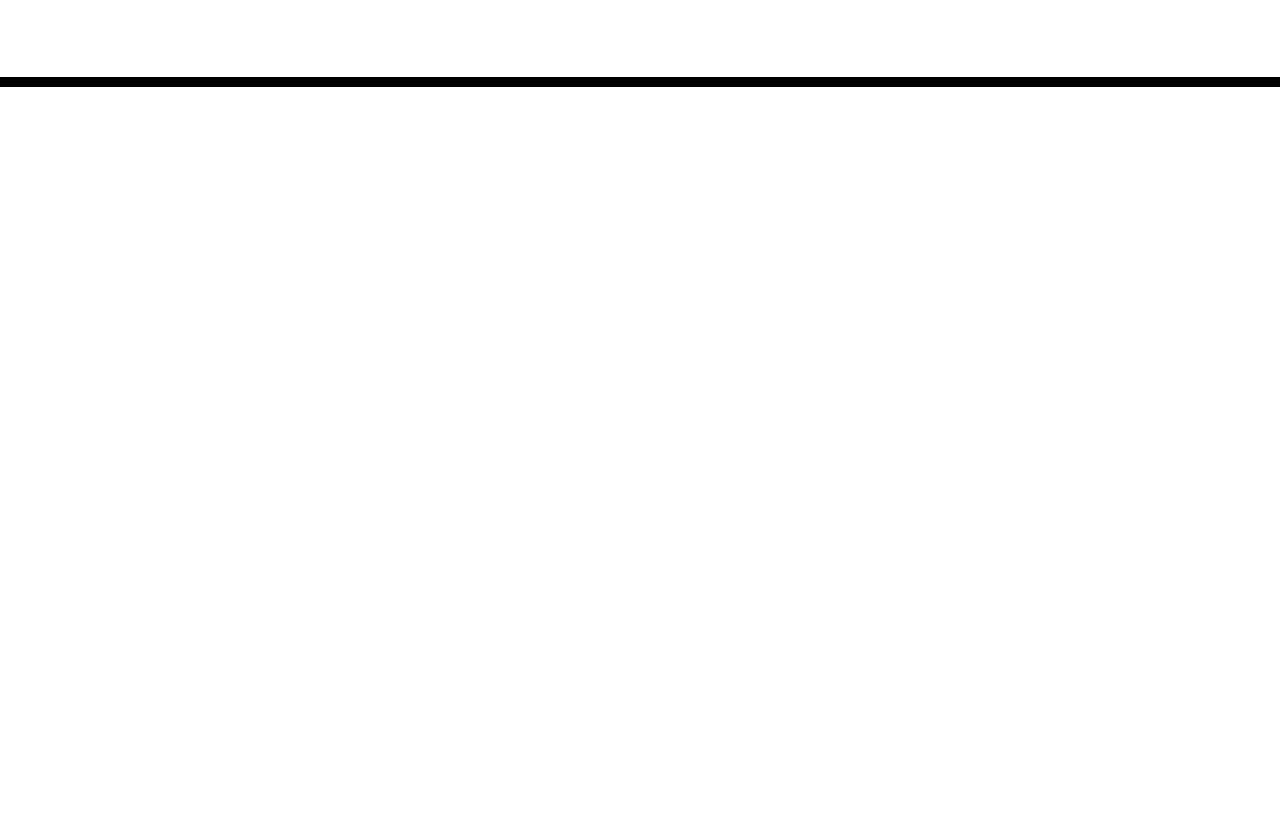
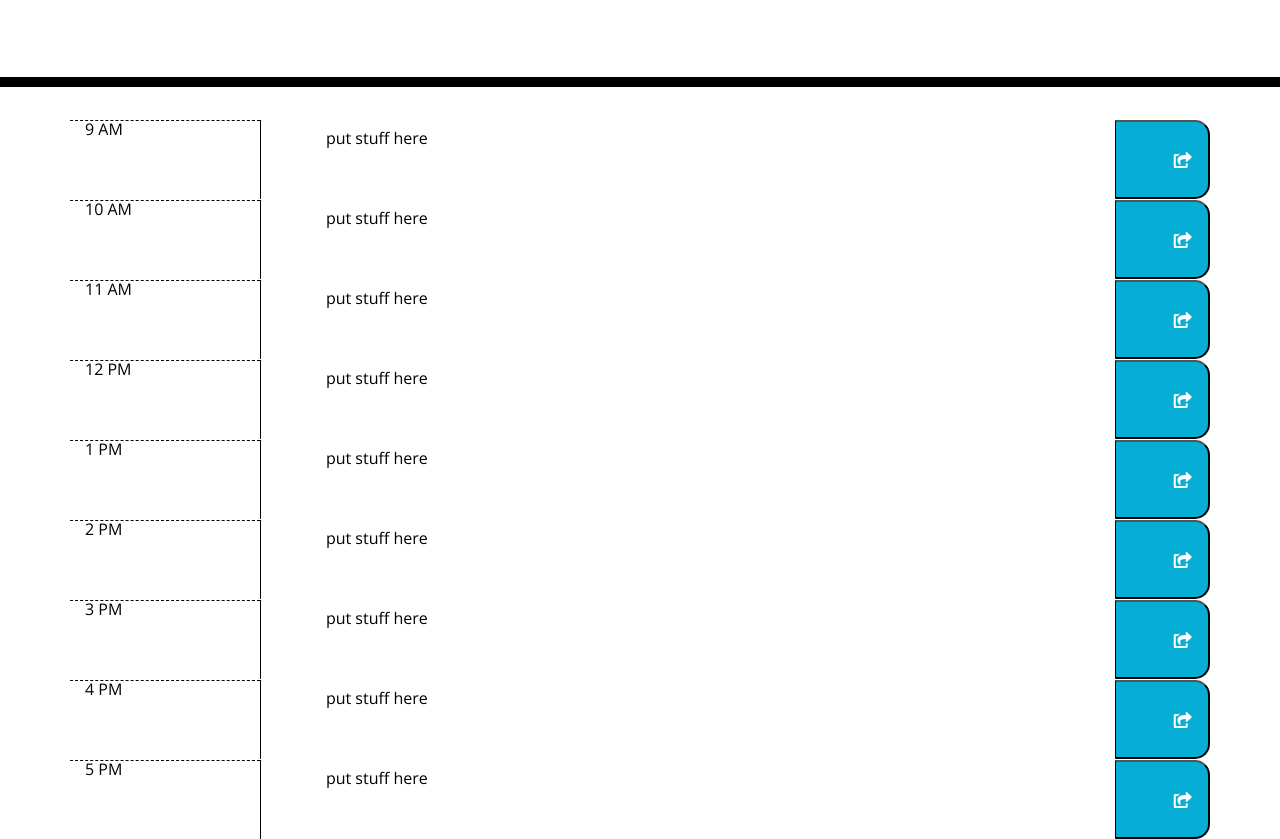
Before and after one commit to izztnkr/Daily-Planner, a plain HTML site: page index.html in a window 1280 px wide. Shown: the part 181-1020 px from the top of the page. Before the commit the page ends 800 px from the top, so only its background shows below. Drawn offline with nearby package versions, Linux system fonts and the light colour scheme.

Commit message:
blocks of hours made

```diff
--- a/index.html
+++ b/index.html
@@ -18,7 +18,7 @@
       href="https://fonts.googleapis.com/css?family=Open+Sans&display=swap"
       rel="stylesheet"
     />
-    <link rel="stylesheet" href="style.css" />
+    <link rel="stylesheet" href="./assets/style.css" />
     <title>Work Day Scheduler</title>
   </head>
 
@@ -30,9 +30,99 @@
     </header>
     <div class="container">
       <!-- Timeblocks go here -->
+      <div id="9" class="row hourblock">
+        <div class="col-md-2 hour">9 AM</div>
+        <textarea class="col-md-9 description">
+            put stuff here
+        </textarea>
+        <button type="button" class="col-md-1 saveBtn" id="save">
+          <i class="fas fa-share-square"></i>
+        </button>
+      </div>
+
+      <div id="10" class="row hourblock">
+        <div class="col-md-2 hour">10 AM</div>
+        <textarea class="col-md-9 description">
+            put stuff here
+        </textarea>
+        <button type="button" class="col-md-1 saveBtn" id="save">
+          <i class="fas fa-share-square"></i>
+        </button>
+      </div>
+
+      <div id="11" class="row hourblock">
+        <div class="col-md-2 hour">11 AM</div>
+        <textarea class="col-md-9 description">
+            put stuff here
+        </textarea>
+        <button type="button" class="col-md-1 saveBtn" id="save">
+          <i class="fas fa-share-square"></i>
+        </button>
+      </div>
+
+      <div id="12" class="row hourblock">
+        <div class="col-md-2 hour">12 PM</div>
+        <textarea class="col-md-9 description">
+            put stuff here
+        </textarea>
+        <button type="button" class="col-md-1 saveBtn" id="save">
+          <i class="fas fa-share-square"></i>
+        </button>
+      </div>
+
+      <div id="13" class="row hourblock">
+        <div class="col-md-2 hour">1 PM</div>
+        <textarea class="col-md-9 description">
+            put stuff here
+        </textarea>
+        <button type="button" class="col-md-1 saveBtn" id="save">
+          <i class="fas fa-share-square"></i>
+        </button>
+      </div>
+
+      <div id="14" class="row hourblock">
+        <div class="col-md-2 hour">2 PM</div>
+        <textarea class="col-md-9 description">
+            put stuff here
+        </textarea>
+        <button type="button" class="col-md-1 saveBtn" id="save">
+          <i class="fas fa-share-square"></i>
+        </button>
+      </div>
+
+      <div id="15" class="row hourblock">
+        <div class="col-md-2 hour">3 PM</div>
+        <textarea class="col-md-9 description">
+            put stuff here
+        </textarea>
+        <button type="button" class="col-md-1 saveBtn" id="save">
+          <i class="fas fa-share-square"></i>
+        </button>
+      </div>
+
+      <div id="16" class="row hourblock">
+        <div class="col-md-2 hour">4 PM</div>
+        <textarea class="col-md-9 description">
+            put stuff here
+        </textarea>
+        <button type="button" class="col-md-1 saveBtn" id="save">
+          <i class="fas fa-share-square"></i>
+        </button>
+      </div>
+
+      <div id="17" class="row hourblock">
+        <div class="col-md-2 hour">5 PM</div>
+        <textarea class="col-md-9 description">
+            put stuff here
+        </textarea>
+        <button type="button" class="col-md-1 saveBtn" id="save">
+          <i class="fas fa-share-square"></i>
+        </button>
+      </div>
     </div>
 
     <script src="https://code.jquery.com/jquery-3.4.1.min.js"></script>
     <script src="https://cdnjs.cloudflare.com/ajax/libs/moment.js/2.24.0/moment.min.js"></script>
+    <script src="assets/script.js"></script>
   </body>
 </html>
```
Also changed, not shown: assets/script.js (added), assets/style.css (renamed from style.css).
